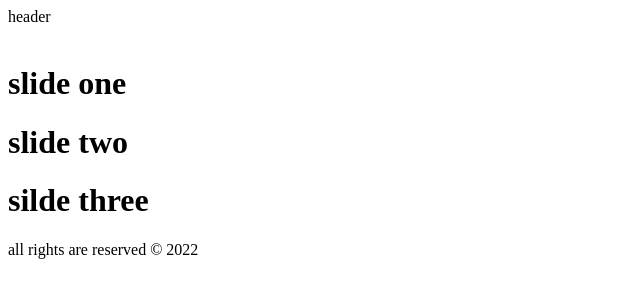
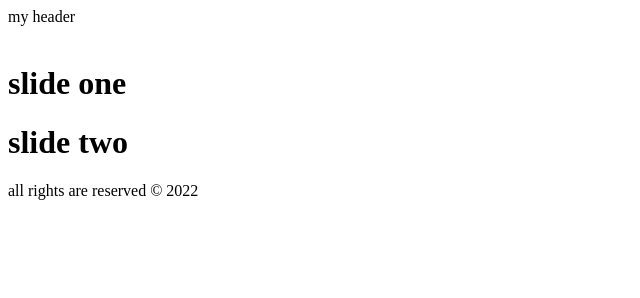
Before and after one commit to MahdiGhanbarin/git, a plain HTML site: page index.html in a window 1280 px wide. Shown: the whole page, without its empty margins (0-640 px from the left). Drawn offline with Linux system fonts and the light colour scheme.

Commit message:
some changes in dev branch

```diff
--- a/index.html
+++ b/index.html
@@ -7,7 +7,7 @@
 </head>
 <body>
   <header>
-    header
+    my header
   </header>
   <div class="banner">
     <img src="banner.jpg" alt="">
@@ -15,7 +15,6 @@
   <div class="slider">
     <h1>slide one</h1>
     <h1>slide two</h1>
-    <h1>silde three</h1>
   </div>
   <footer>
     all rights are reserved © 2022
```
